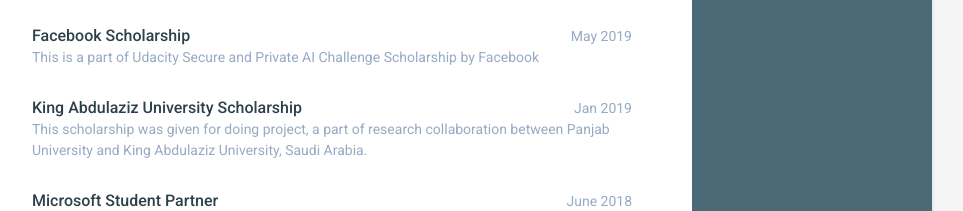
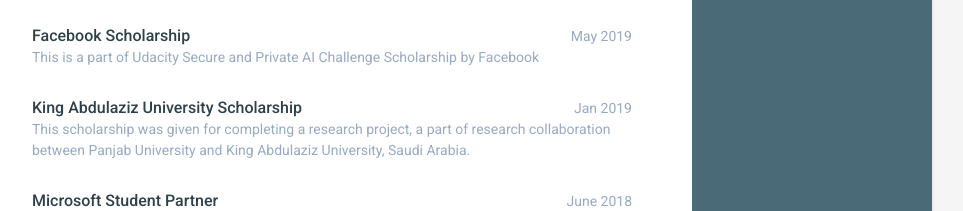
Before and after one commit to iknoorjobs/iknoorjobs.github.io, a plain HTML site: page index.html in a window 1280 px wide. Shown: the part 1367-1578 px from the top of the page, without its empty margins (188-1151 px from the left). Drawn offline with Linux system fonts and the light colour scheme.

Commit message:
Update index.html

```diff
--- a/index.html
+++ b/index.html
@@ -179,7 +179,7 @@ Documents using NLP", in <i>Proceedings of the 11th Annual ACM India Compute Con
               </div><!--//item-->
 
               <div class="item"> <div class="meta"> <div class="upper-row">
-                  <h3 class="job-title"><a href="#">King Abdulaziz University Scholarship</a></h3> <div class="time">Jan 2019</div> </div><!--//upper-row--> <div class="company">This scholarship was given for doing project, a part of research collaboration between Panjab University and King Abdulaziz University, Saudi Arabia.</div> </div><!--//meta--> <div class="details"> </div><!--//details-->
+                  <h3 class="job-title"><a href="#">King Abdulaziz University Scholarship</a></h3> <div class="time">Jan 2019</div> </div><!--//upper-row--> <div class="company">This scholarship was given for completing a research project, a part of research collaboration between Panjab University and King Abdulaziz University, Saudi Arabia.</div> </div><!--//meta--> <div class="details"> </div><!--//details-->
               </div><!--//item-->
 
               <div class="item"> <div class="meta"> <div class="upper-row">
```
